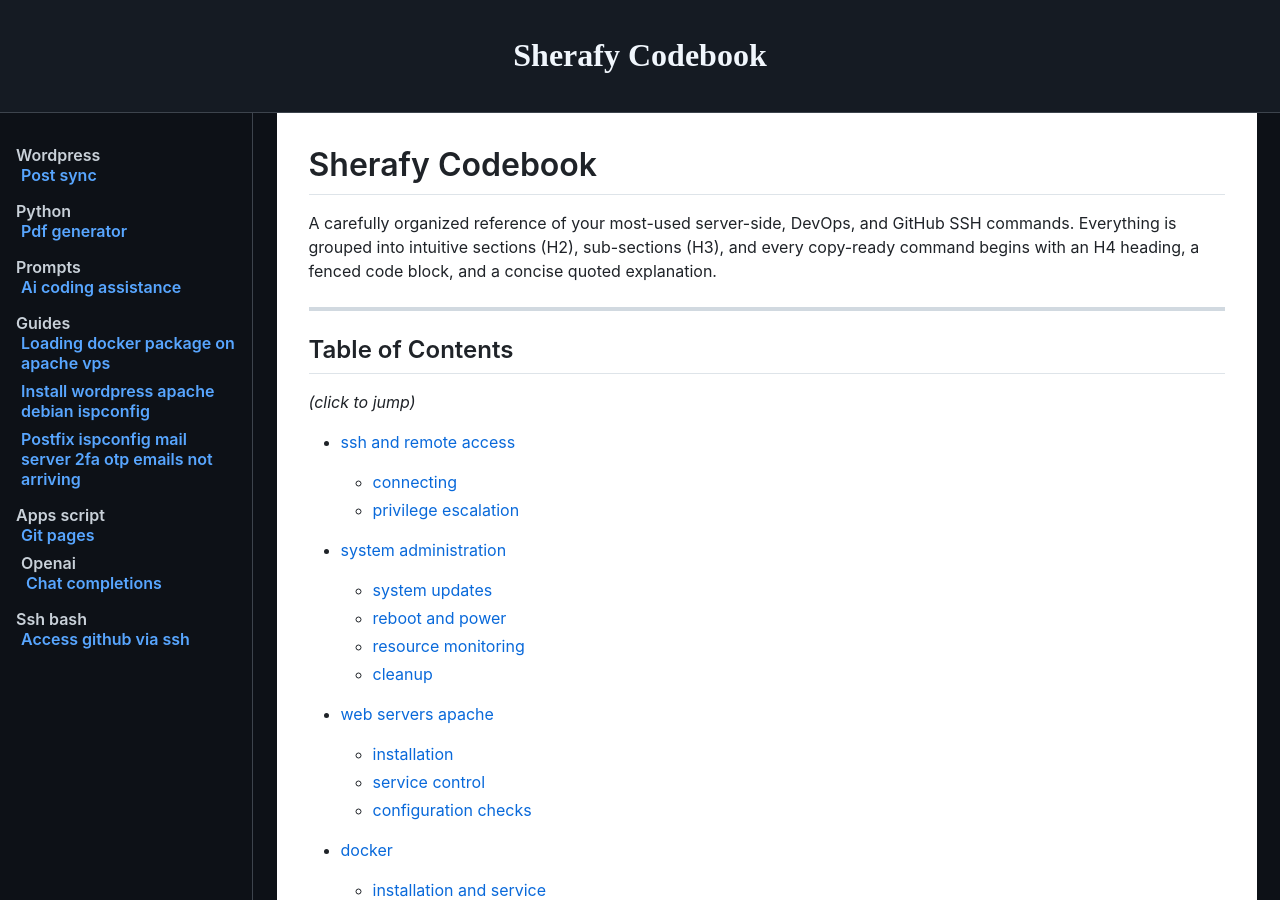
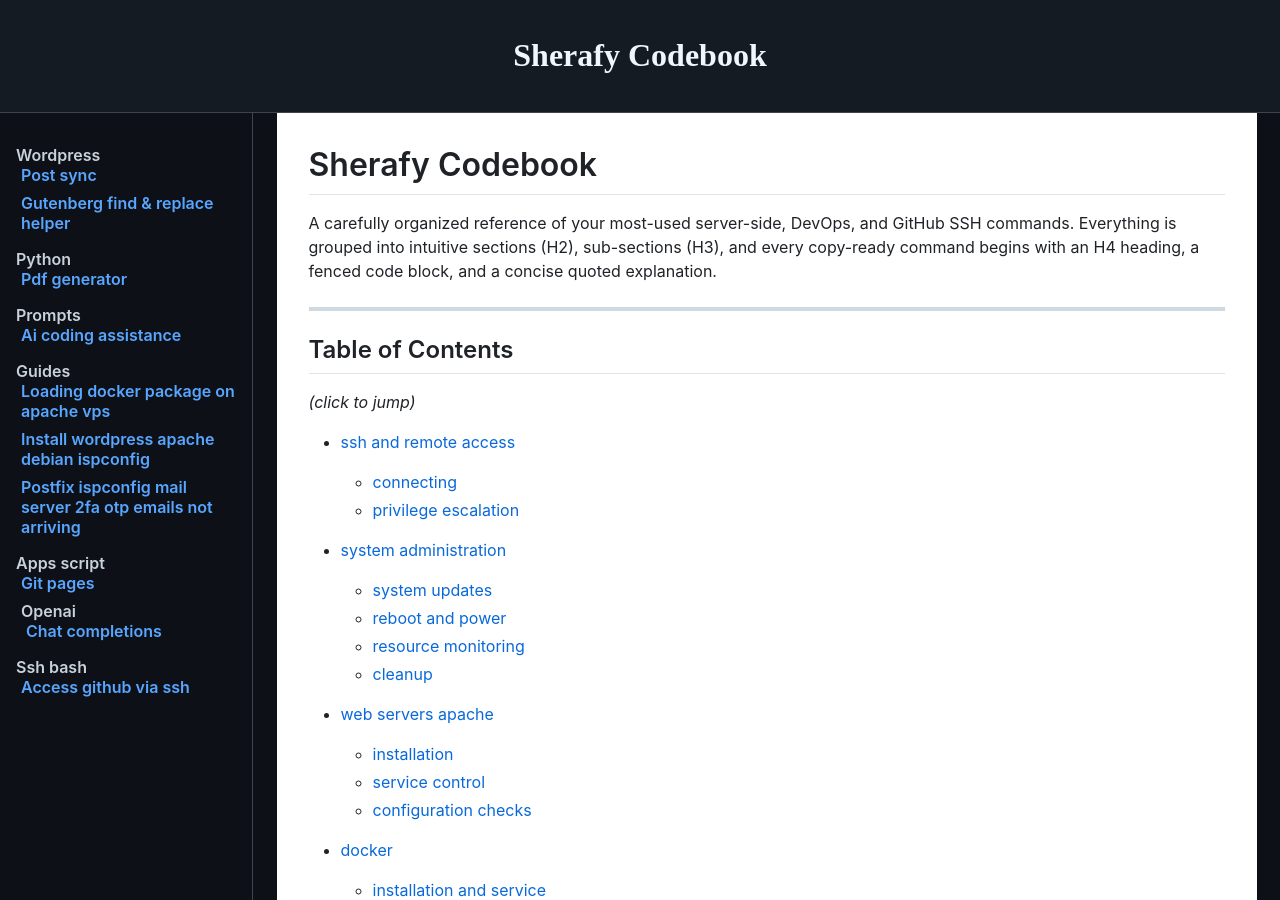
Before and after one commit to sherafyk/codebook, a Jekyll site: the page built from index.html, in a window 1280 px wide and 900 px high. Built offline with Jekyll 4.4.1, drawn with Linux system fonts in a browser that asks for light colours.

Commit message:
Update search-replace.html

```diff
--- a/wordpress/search-replace.html
+++ b/wordpress/search-replace.html
@@ -1,6 +1,6 @@
 ---
 layout: docs
-title: Gutenberg: Find & Replace Helper
+title: Gutenberg Find & Replace Helper
 permalink: /wordpress/search-replace
 ---
 {% capture md %}{% include_relative post-sync.md %}{% endcapture %}
```
